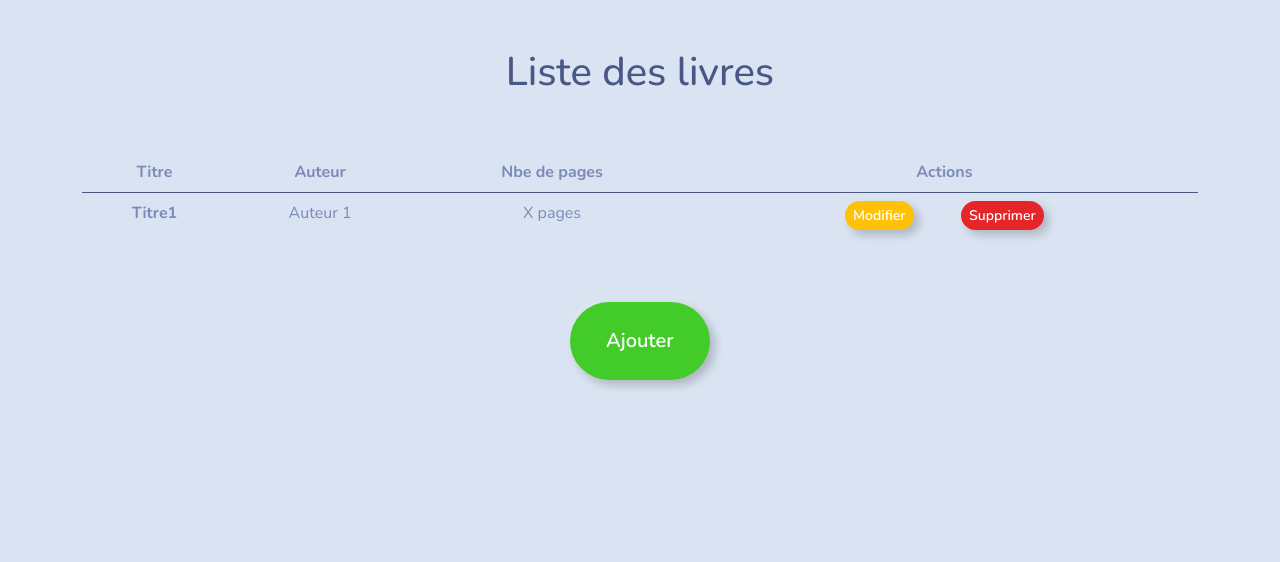
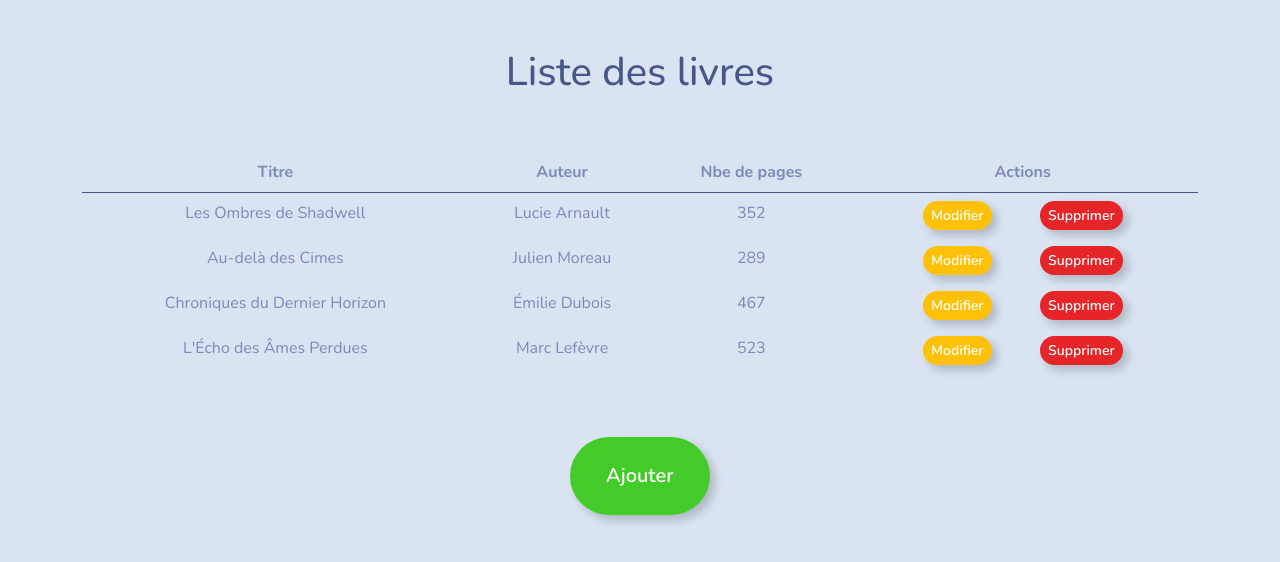
Before and after one commit to Kelaven/reactproject1, a React (Vite) app: page / in a window 1280 px wide. Shown: the top 562 px of the page. Built offline with nearby package versions, Linux system fonts and the light colour scheme.

Commit message:
Container Books OK

```diff
--- a/src/containers/Books/Books.jsx
+++ b/src/containers/Books/Books.jsx
@@ -3,6 +3,13 @@ import Button from "../../components/Button/Button.jsx"
 
 
 const Books = (props) => {
+
+    let allBooks = [
+        { id: 1, title: "Les Ombres de Shadwell", author: "Lucie Arnault", pages: 352 },
+        { id: 2, title: "Au-delà des Cimes", author: "Julien Moreau", pages: 289 },
+        { id: 3, title: "Chroniques du Dernier Horizon", author: "Émilie Dubois", pages: 467 },
+        { id: 4, title: "L'Écho des Âmes Perdues", author: "Marc Lefèvre", pages: 523 }
+    ];
 
     return (
         <>
@@ -17,15 +24,18 @@ const Books = (props) => {
                         </tr>
                     </thead>
                     <tbody>
-                        <tr className="text-center">
-                            <th scope="row">Titre1</th>
-                            <td>Auteur 1</td>
-                            <td>X pages</td>
-                            <td>
-                                <Button buttonSize="btn-sm me-1 me-xl-5 mb-2 mb-md-0" buttonColor="btn-outline-warning" buttonHandler={() => alert('Modif OK')}>Modifier</Button>
-                                <Button buttonSize="btn-sm" buttonColor="btn-outline-danger" buttonHandler={() => alert('Suppr OK')}>Supprimer</Button>
-                            </td>
-                        </tr>
+                        {allBooks.map(allBook => {
+                            console.log('cc');
+                            return <tr className="text-center" key={allBook.id}>
+                                <td>{allBook.title}</td>
+                                <td>{allBook.author}</td>
+                                <td>{allBook.pages}</td>
+                                <td>
+                                    <Button buttonSize="btn-sm me-1 me-xl-5 mb-2 mb-md-0" buttonColor="btn-outline-warning" buttonHandler={() => alert('Modif OK')}>Modifier</Button>
+                                    <Button buttonSize="btn-sm" buttonColor="btn-outline-danger" buttonHandler={() => alert('Suppr OK')}>Supprimer</Button>
+                                </td>
+                            </tr>
+                        })}
                         {/* <tr>
                             <th scope="row">Default</th>
                             <td>Column content</td>
```
